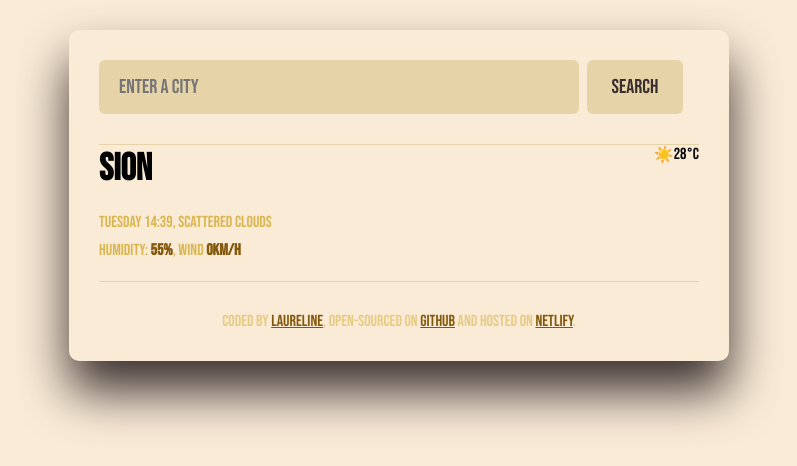
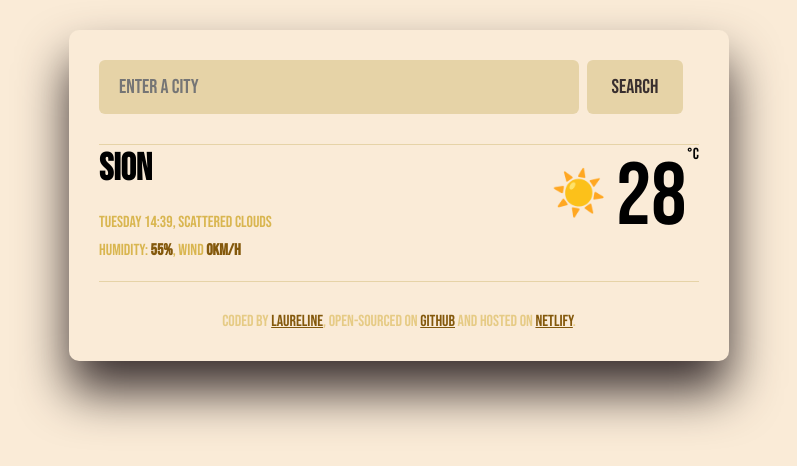
Before and after one commit to Zwergli1/weatherApp, a plain HTML site: page index.html in a window 1280 px wide. Shown: the whole page, without its empty margins (241-1038 px from the left). Drawn offline with Linux system fonts and the light colour scheme.

Commit message:
Styled weather-app-icon

```diff
--- a/src/style.css
+++ b/src/style.css
@@ -71,6 +71,16 @@ header {
   color: #83580b;
 }
 
+.weather-app-icon {
+  font-size: 44px;
+  margin-top: 22px;
+  margin-right: 10px;
+}
 .weather-app-temp {
   display: flex;
+  margin-left: 10px;
 }
+
+.weather-app-temp-value {
+  font-size: 88px;
+}
```
